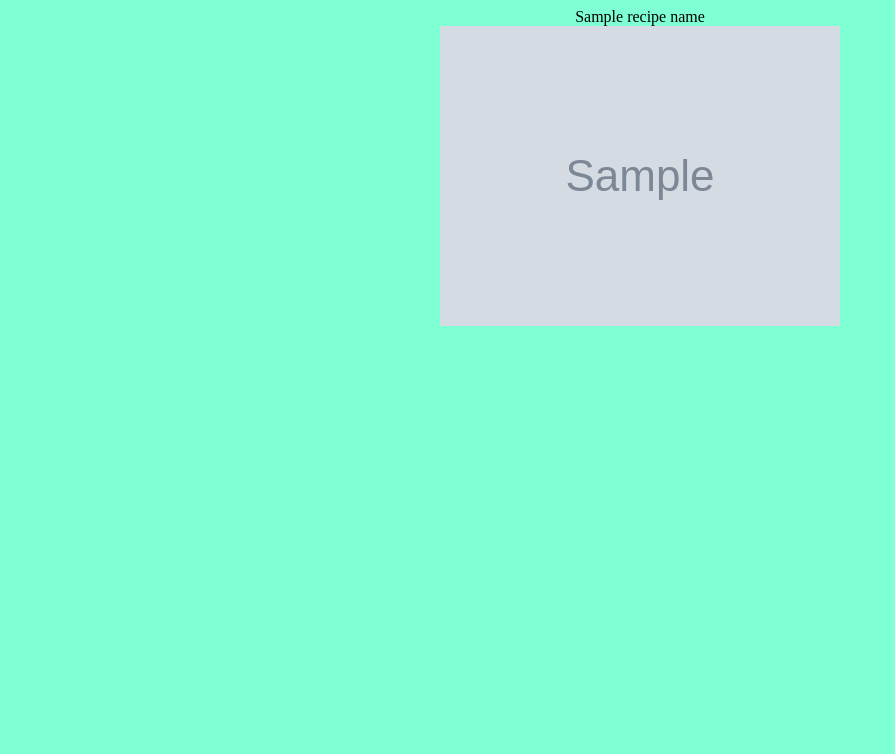
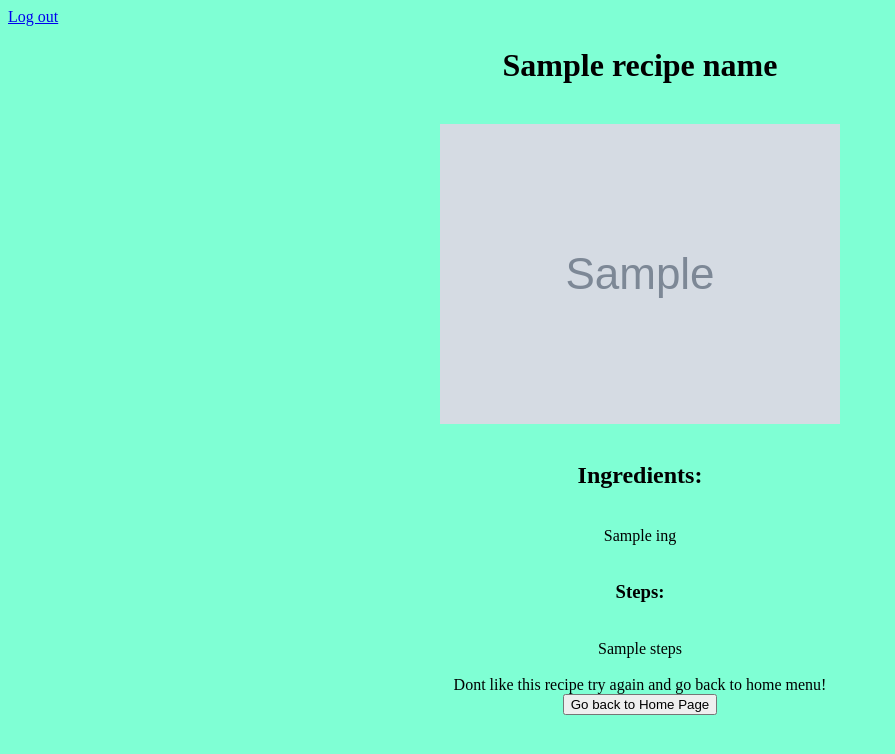
Before and after one commit to CarlosALujan/Recipe_rep, a Flask app: template templates/random.html in a window 1280 px wide. Shown: the top 754 px of the page, without its empty margins (0-895 px from the left). Run offline with Flask 3, Linux system fonts and the light colour scheme; the template is opened without the code that fills it: most values are stand-ins (such as "Sample title", 1, 10 or a date in 2020); grey boxes marked "Sample" are stand-in pictures.

Commit message:
API Done, Recipe Info Done, Plus Logout

```diff
--- a/app.py
+++ b/app.py
@@ -62,7 +62,13 @@ def login_post():
     flash("Username does not exist Sign up or try again!")
     return redirect(url_for('login'))
 
-@app.route('/home')
+@app.route('/logout', methods=['POST','GET'])
+@login_required
+def logout():
+    logout_user()
+    return redirect(url_for('login'))
+
+@app.route('/home', methods = ['POST','GET'])
 @login_required
 def home():
     search = ''
@@ -81,14 +87,53 @@ def random():
             "number": 10
         }
     )
-    response1 = response.json()
-    print(response1)
+    name_img = response.json()
     ran_num= randint(0,9)
-    recipe = response1['searchResults'][0]
+    recipe = name_img['searchResults'][0]
     recipe_name = recipe['results'][ran_num]['name']
     recipe_img = recipe['results'][ran_num]['image']
     recipe_id = recipe['results'][ran_num]['id']
 
-    return flask.render_template('random.html',recipe_name=recipe_name, recipe_img = recipe_img)
+    id = recipe_id
+    SPOON_ING_URL = f'https://api.spoonacular.com/recipes/{id}/information'
+    response1 = requests.get(
+        SPOON_ING_URL,
+        params ={
+            "apiKey": os.getenv('SPOONAPI')
+        }
+    )
+    rec_ing = response1.json()
+    recipe_ing = rec_ing['extendedIngredients']
+    ing = ""
+    count = 0
+    for i in recipe_ing:
+        string = recipe_ing[count]['name']
+        strin2 = recipe_ing[count]['measures']['us']['amount']
+        string2 = str(strin2)
+        string3 = recipe_ing[count]['measures']['us']['unitLong']
+        ing = ing + string + " " + string2 + " " + string3 + ", "
+        count = count + 1
+    ing = ing.rstrip(", ")
+
+    SPOON_STEPS_URL = f'https://api.spoonacular.com/recipes/{id}/analyzedInstructions'
+    response2 = requests.get(
+        SPOON_STEPS_URL,
+        params ={
+            "apiKey": os.getenv('SPOONAPI')
+        }
+    )
+    rec_steps = response2.json()
+    recipe_steps = rec_steps[0]['steps']
+    steps = ""
+    count1 = 0
+
+    for i in recipe_steps:
+        string4 = recipe_steps[count1]['step']
+        strin5 = recipe_steps[count1]['number']
+        string5 = str(strin5)
+        steps = steps + "Step:" + string5 + " " + string4 + ", "
+        count1= count1 + 1
+    steps = steps.rstrip(", ")
+    return flask.render_template('random.html',recipe_name=recipe_name, recipe_img = recipe_img, ing=ing, steps=steps)
 if __name__ == "__main__":
     app.run()
--- a/templates/home.html
+++ b/templates/home.html
@@ -6,6 +6,8 @@
         <link rel="stylesheet" href="static/stylesheet.css">
     </head>
     <body>
+        <a href="/logout">Log out</a>
+        <center>
         <h1>
             Welcome to RecipeRando!
         </h1>
@@ -20,5 +22,6 @@
             <input id="Search" name="Search" type="text" class="input" placeholder="Search">
             <button type="submit" value="Search">Search</button>
         </form>
+        </center>
     </body>
 </html>
--- a/templates/login.html
+++ b/templates/login.html
@@ -1,6 +1,6 @@
 <html>
     <head>
-        <title>Random Movie Generator Login</title>
+        <title>RecipeRando Login</title>
         <h1>Login!</h1>
     </head>
     <body>
--- a/templates/random.html
+++ b/templates/random.html
@@ -8,16 +8,42 @@
 
         </script>
     </head>
-    <center>
+
     <body>
+        <a href="/logout">Log out</a>
+        <center>
+        <h1>
+            {{recipe_name}}
+        </h1>
+        <br>
         <p1>
-            {{recipe_name}}
+            <img src = "{{recipe_img}}"><br>
         </p1>
-        <br>
         <p2>
-            <img src = "{{recipe_img}}"><br>
+            <br>
+            <h2>
+                Ingredients:
+            </h2>
+            <br>
+            {{ing}}
+            <br>
         </p2>
-
+        <p3>
+            <br>
+            <h3>
+                Steps:
+            </h3>
+            <br>
+            {{steps}}
+            <br>
+        </p3>
+        <p4>
+            <br>
+            Dont like this recipe try again and go back to home menu!
+            <form action="/home" method="POST">
+                <input type="submit" name="home" value="Go back to Home Page">
+            </form>
+        </p4>
+        </center>
     </body>
-    </center>
 </html>
```
